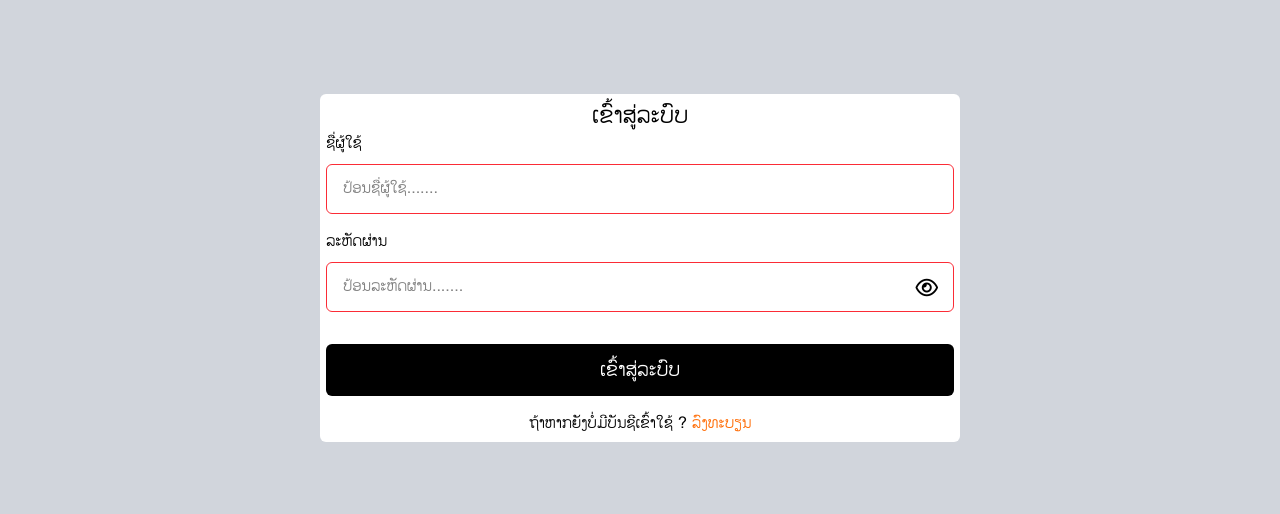
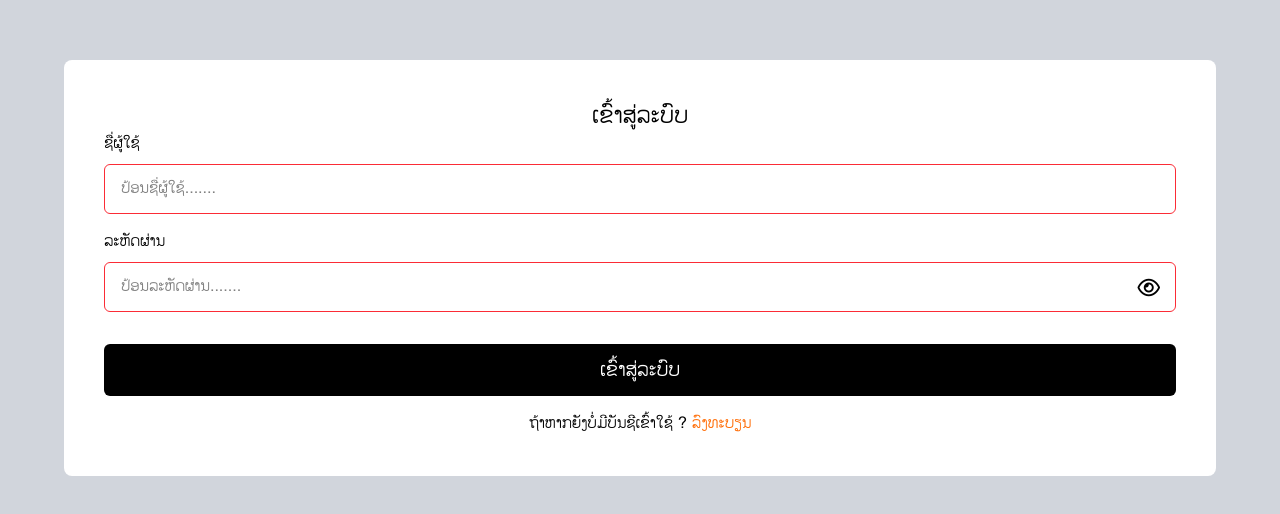
Before and after one commit to taepdv/minipos_app, a React (Vite) app: page / in a window 1280 px wide. Shown: the part 132-646 px from the top of the page. Built offline with nearby package versions, Linux system fonts and the light colour scheme.

Commit message:
update 5

```diff
--- a/src/pages/Login.jsx
+++ b/src/pages/Login.jsx
@@ -60,7 +60,7 @@ useEffect(() => {
   return (
     <>
       <div className="bg-gray-300 h-screen w-screen flex justify-center items-center">
-        <div className="bg-white p-1.5 w-1/2 rounded-md">
+        <div className="bg-white p-10 w-[90%] rounded-lg">
           <div className="text-center">
             <span className="text-2xl"> ເຂົ້າສູ່ລະບົບ</span>
           </div>
```
